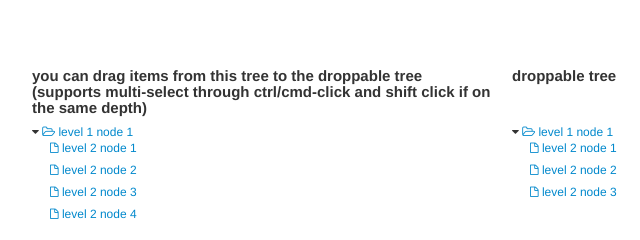
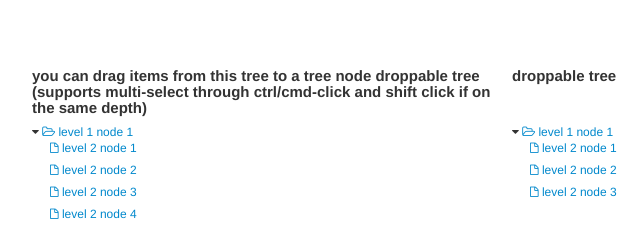
Before and after one commit to berwin9/treedragndropdemo, a website: page index.html in a window 1280 px wide. Shown: the full height of the page, 138-778 px from the left. Drawn offline with Linux system fonts and the light colour scheme.

Commit message:
chore: add a more descriptive instruction for the drop target.

```diff
--- a/index.html
+++ b/index.html
@@ -12,7 +12,7 @@
         <div class="container" data-ng-controller="DemoCtrl as demo">
             <div class="row">
                 <div class="span6">
-                    <h4>you can drag items from this tree to the droppable tree (supports multi-select through ctrl/cmd-click and shift click if on the same depth)</h4>
+                    <h4>you can drag items from this tree to a tree node droppable tree (supports multi-select through ctrl/cmd-click and shift click if on the same depth)</h4>
                 </div>
                 <div class="span6">
                     <h4>droppable tree</h4>
```
